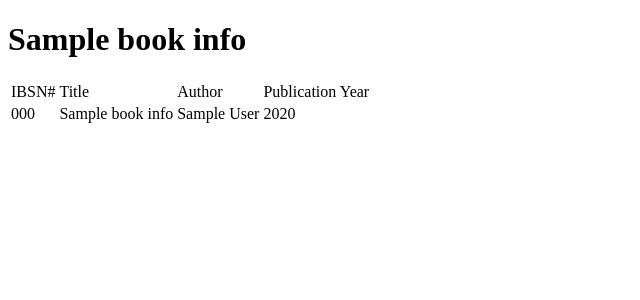
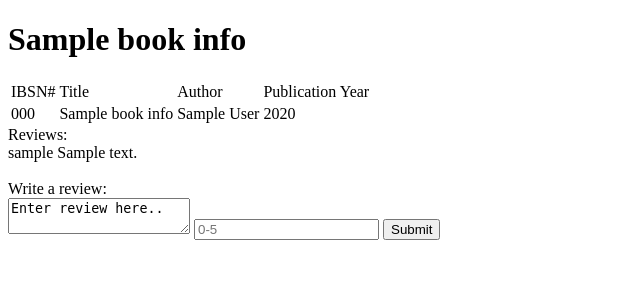
Before and after one commit to Ariefbustillo/bookreviewer, a Flask app: template templates/book_info.html in a window 1280 px wide. Shown: the top 300 px of the page, without its empty margins (0-640 px from the left). Run offline with Flask 2, Linux system fonts and the light colour scheme; the template is opened without the code that fills it: most values are stand-ins (such as "Sample title", 1, 10 or a date in 2020).

Commit message:
added review functionality

```diff
--- a/app.py
+++ b/app.py
@@ -1,9 +1,9 @@
 import os
-from mod import *
+from mod import db, Base, Reviews, Users, Books
 
-from flask import Flask, session, render_template, request
+from flask import Flask, session, render_template, request,redirect, url_for
 from flask_session import Session
-from sqlalchemy import create_engine, or_
+from sqlalchemy import create_engine, or_, and_
 from sqlalchemy.orm import scoped_session, sessionmaker
 
 app = Flask(__name__)
@@ -28,10 +28,9 @@ app.secret_key = '7djf6s9dj03'
 # Base.metadata.create_all(engine)
 @app.route("/")
 def index():
-    if session['logged_in'] == False:
+    if session['logged_in'] is False:
         print("Not there")
-        session['user_id'] = ''
-        session['logged_in'] = False
+        session['user_id'] = None
         return render_template("login.html")
     print(session['user_id'])
     return render_template("index.html")
@@ -93,4 +92,28 @@ def search():
 def books(ibsn):
     # ibsn = request.args.get("ibsn")
     book_info = db.query(Books).filter(Books.isbn == ibsn).one()
-    return render_template("book_info.html", book_info=book_info)
+    reviews = db.query(Reviews, Users).filter(and_(Reviews.isbn == ibsn, Reviews.user_id == Users.id)).all()
+
+    return render_template("book_info.html", book_info=book_info, reviews=reviews)
+
+@app.route("/review", methods=["post"])
+def review():
+    content = request.form.get("content")
+    ibsn = request.form.get("ibsn")
+    rating = request.form.get("rating")
+    last_review = db.query(Reviews).order_by(Reviews.id.desc()).first()
+    #Checks if user has review already
+
+    if len(db.query(Reviews).filter(and_(Reviews.user_id == session['user_id'], Reviews.isbn == ibsn)).all()) > 0:
+        print(db.query(Reviews).filter(and_(Reviews.user_id == session['user_id'], Reviews.isbn == ibsn)).all())
+        return "You may not submit two reviews for the same book"
+
+    #Checks if this is the first review in system, autoincrements review id
+    if last_review is None:
+        review = Reviews(id = 1, isbn=ibsn,review=content, rating=rating, user_id=session['user_id'])
+    else:
+        review = Reviews(id=last_review.id + 1, isbn=ibsn, review=content, rating=rating, user_id=session['user_id'])
+    #add review to database
+    db.add(review)
+    db.commit()
+    return redirect(url_for('books', ibsn=ibsn))
--- a/mod.py
+++ b/mod.py
@@ -18,6 +18,7 @@ class Books(Base):
 class Reviews(Base):
     __tablename__ = "reviews"
     id = db.Column(db.Integer, primary_key=True)
+    user_id = db.Column(db.Integer, db.ForeignKey("users.id"), nullable=False)
     isbn = db.Column(db.String, db.ForeignKey("books.isbn"), nullable=False)
     rating = db.Column(db.Float, nullable=False)
     review = db.Column(db.String, nullable=False)
--- a/templates/book_info.html
+++ b/templates/book_info.html
@@ -20,5 +20,25 @@
                 <td>{{book_info.pub_year}}</td>
             </tr>
         </table>
+
+        <div class="reviews">
+            Reviews: </br>
+            {% for review,user in reviews %}
+            {{ user.username}}
+            {{ review.review }}
+        </br>
+            {% endfor %}
+        </div>
+    </br>
+
+        <div class="review">
+            Write a review:
+            <form action="/review" method="post">
+                <textarea name="content" id="content">Enter review here..</textarea>
+                <input type="number" id="rating" placeholder="0-5" name="rating">
+                <input type="hidden" value="{{book_info.isbn}}" id="ibsn" name="ibsn">
+                <input type="submit">
+            </form>
+        </div>
     </body>
 </html>
```
Also changed, not shown: 2 other files.
